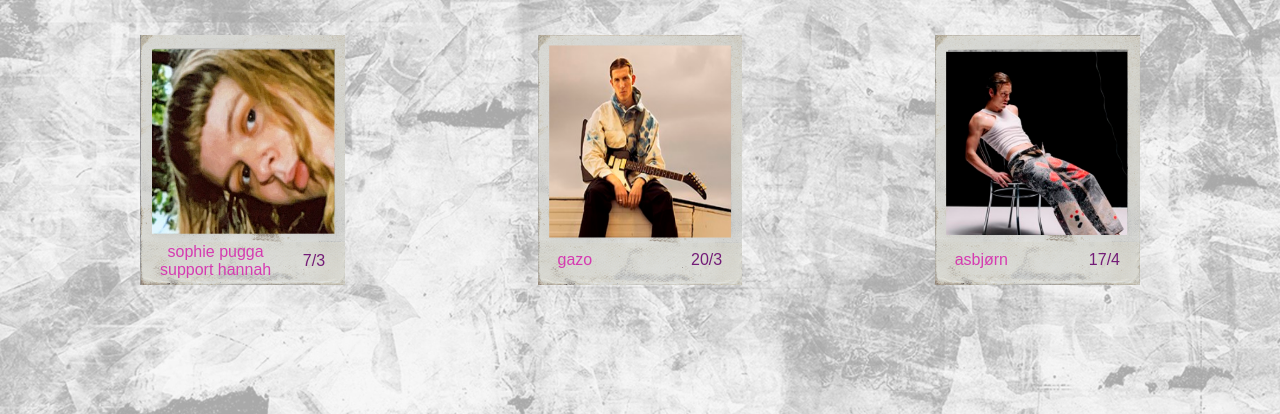
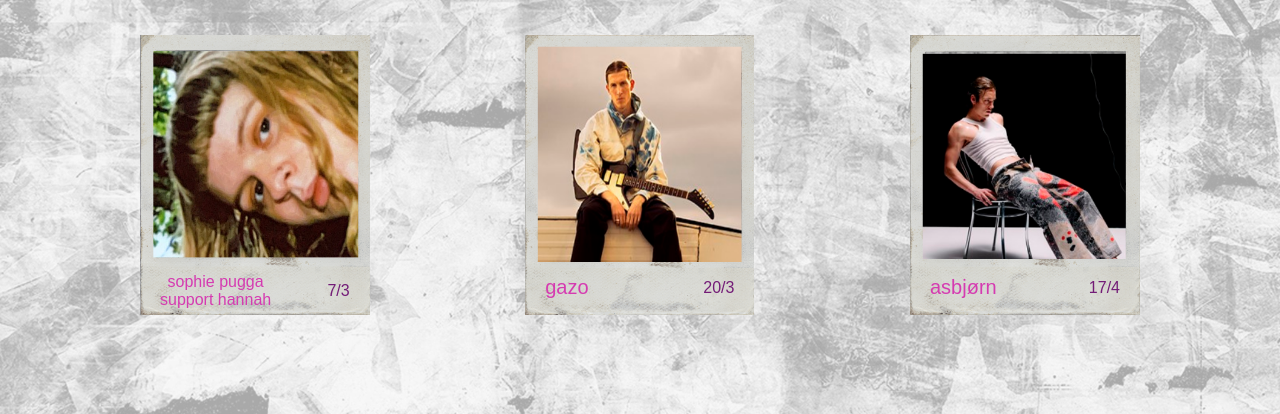
Before and after one commit to ahornstrup/eksamensprojekt-radar, a plain HTML site: page index.html in a window 1280 px wide. Shown: the part 220-634 px from the top of the page. Drawn offline with Linux system fonts and the light colour scheme; a web font is replaced by a local one.

Commit message:
mere fix

```diff
--- a/css/style.css
+++ b/css/style.css
@@ -129,35 +129,40 @@ h1, h2 {
     display: flex;
     justify-content: space-between;
     padding: 0 100px;
-  }
+}
 
   .koncert {
     position: relative;
     overflow: hidden;
-  }
+}
 
   .koncert img {
-    width: 100%; /* Image fills the container */
-    height: 250px; /* Maintain container height */
-    object-fit: cover; /* Ensures the image covers the container */
-  }
+    width: 100%;
+    height: 280px;
+    object-fit: cover;
+}
 
 
   .koncert article {
-    position: absolute; /* Allows text to be placed over the image */
-    bottom: 110px; /* Align to the bottom of the container */
-    left: 0; /* Align to the bottom-left corner */
-    width: 100%; /* Ensure the text spans the width of the image */
-    display: flex; /* Use Flexbox to position title and date */
-    justify-content: space-between; /* Push items to left and right edges */
-    align-items: center; /* Vertically center items */
+    position: absolute;
+    bottom: 110px;
+    left: 0;
+    width: 100%;
+    display: flex;
+    justify-content: space-between;
+    align-items: center;
     padding: 0 40px;
-  }
+}
 
   .koncert:nth-child(2) article,
   .koncert:nth-child(3) article {
     bottom: 120px;
-  }
+}
+
+  .koncert:nth-child(2) .koncert-titel ,
+  .koncert:nth-child(3) .koncert-titel {
+    font-size: 1.25rem;
+}
 
 .koncert-titel {
     font-family: "Anton SC", sans-serif;
@@ -170,7 +175,7 @@ h1, h2 {
 }
 
 .news {
-    margin-top: -150px;
+    margin-top: -200px;
 }
 
 .news-grid {
--- a/index.html
+++ b/index.html
@@ -93,8 +93,8 @@
 
         <footer>
             <section class="partners">
-                <img src="img/tuborg-logo.png" alt="Tuborg">
-                <img src="img/aarhus-kommune-logo.png" alt="Aarhus Kommune">
+                <a href="https://www.tuborgfondet.dk/" target="_blank" aria-label="tuborg fondets hjemmeside"><img src="img/tuborg-logo.png" alt="Tuborg"></a>
+                <a href="https://aarhus.dk/" target="_blank" aria-label="aarhus kommunes hjemmeside"><img src="img/aarhus-kommune-logo.png" alt="Aarhus Kommune"></a>
             </section>
             <section class="social">
                 <article class="kontakt-tekst">
@@ -108,10 +108,10 @@
                     <p>På Radar kan du opleve det skæve, det<br>smalle og det nye – både lokalt, nationalt<br>og internationalt med særligt fokus på det<br>eksperimenterende, det alternative og på<br>nichegenrer. Vi interesserer os for<br>krydsfelterne mellem musik og andre<br>kunstarter, og for at eksperimentere med<br>koncert- og præsentationsformater.</p>
                 </article>
                 <article class="social-icons">
-                    <img src="img/facebook-logo.png" alt="Facebook">
-                    <img src="img/instagram-logo.png" alt="Instagram">
-                    <img src="img/spotify-logo.png" alt="Spotify">
-                    <img src="img/youtube-logo.png" alt="Youtube">
+                    <a href="https://www.facebook.com/radarlive" target="_blank" aria-label="radars facebook"><img src="img/facebook-logo.png" alt="Facebook"></a>
+                    <a href="https://www.instagram.com/radarlive/" target="_blank" aria-label="radars instagram"><img src="img/instagram-logo.png" alt="Instagram"></a>
+                    <a href="https://open.spotify.com/user/radarlive" target="_blank" aria-label="radars spotify"><img src="img/spotify-logo.png" alt="Spotify"></a>
+                    <a href="https://www.youtube.com/user/radarliverec" target="_blank" aria-label="radars youtube"><img src="img/youtube-logo.png" alt="Youtube"></a>
                 </article>
             </section>
         </footer>
```
